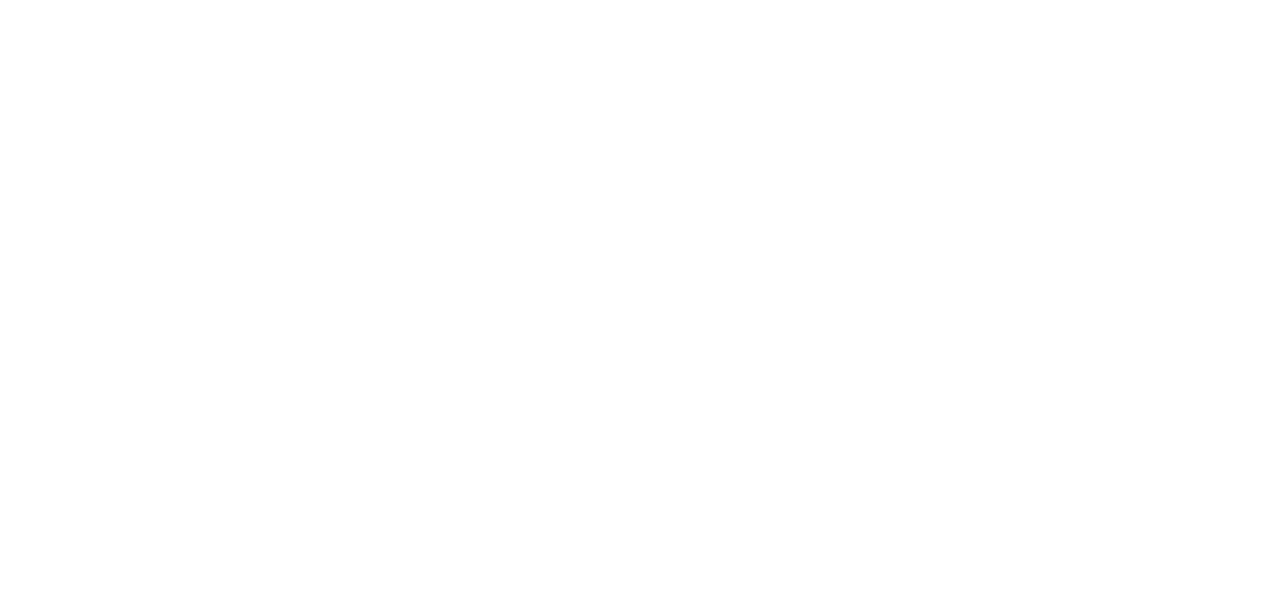
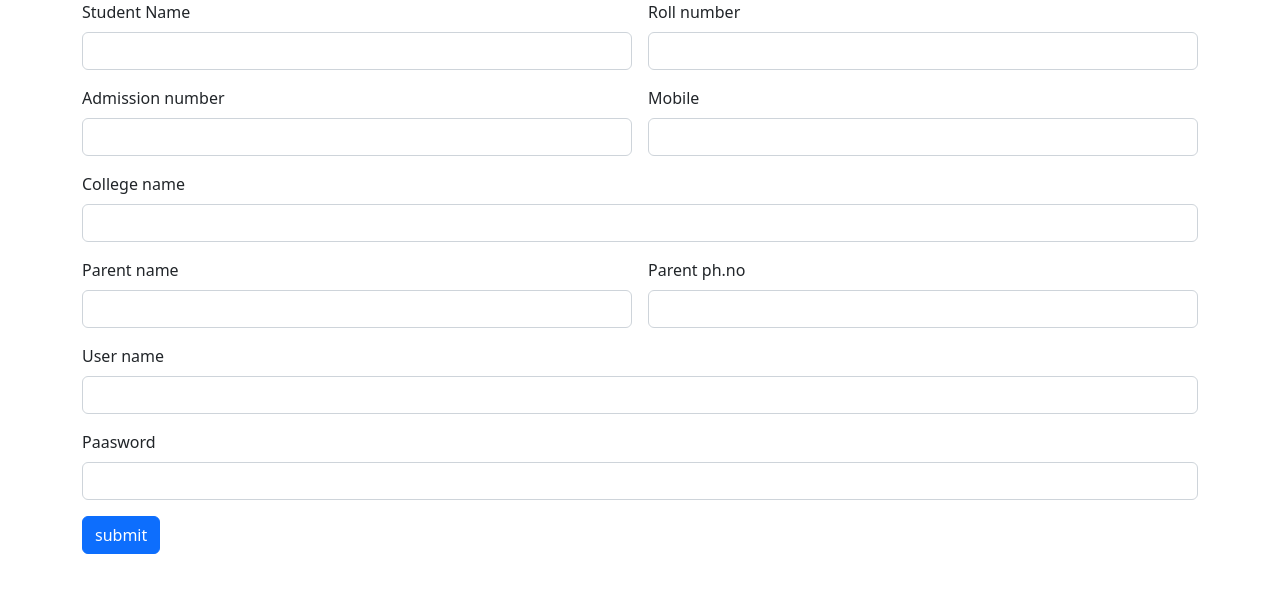
Before and after one commit to shanajasila/student-web-app, a plain HTML site: page index.html in a window 1280 px wide. Drawn offline with nearby package versions, Linux system fonts and the light colour scheme.

Commit message:
form created

```diff
--- a/index.html
+++ b/index.html
@@ -9,6 +9,64 @@
 <link href="https://cdn.jsdelivr.net/npm/bootstrap@5.2.3/dist/css/bootstrap.min.css" rel="stylesheet" integrity="sha384-rbsA2VBKQhggwzxH7pPCaAqO46MgnOM80zW1RWuH61DGLwZJEdK2Kadq2F9CUG65" crossorigin="anonymous">
 </head>
 <body>
+    <div class="container">
+        <div class="row ">
+            <div class="col col-12 col-sm-12 col-md-12 col-lg-12 col-xl-12 col-xxl-12">
+                <div class="row g-3">
+                    <div class="col col-12 col-sm-6 col-md-6 col-lg-6 col-xl-6 col-xxl-6">
+                        <label for="" class="form-label">Student Name</label>
+                        <input type="text" class="form-control">
+
+                    </div>
+                    <div class="col col-12 col-sm-6 col-md-6 col-lg-6 col-xl-6 col-xxl-6">
+                        <label for="" class="form-label">Roll number</label>
+                        <input type="text" class="form-control">
+
+                    </div>
+                    <div class="col col-12 col-sm-6 col-md-6 col-lg-6 col-xl-6 col-xxl-6">
+                        <label for="" class="form-label">Admission number</label>
+                        <input type="text" class="form-control">
+
+                    </div>
+                    <div class="col col-12 col-sm-6 col-md-6 col-lg-6 col-xl-6 col-xxl-6">
+                        <label for="" class="form-label">Mobile</label>
+                        <input type="text" class="form-control">
+
+                    </div>
+                    <div class="col col-12 col-sm-12 col-md-12 col-lg-12 col-xl-12col-xxl-12">
+                        <label for="" class="form-label">College name</label>
+                        <input type="text" class="form-control">
+
+                    </div>
+                    <div class="col col-12 col-sm-6 col-md-6 col-lg-6 col-xl-6 col-xxl-6">
+                        <label for="" class="form-label">Parent name</label>
+                        <input type="text" class="form-control">
+
+                    </div>
+                    <div class="col col-12 col-sm-6 col-md-6 col-lg-6 col-xl-6 col-xxl-6">
+                        <label for="" class="form-label">Parent ph.no</label>
+                         <input type="text" class="form-control">
+
+                        </div>
+                    <div class="col col-12 col-sm-12 col-md-12 col-lg-12 col-xl-12 col-xxl-12">
+                        <label for="" class="form-label">User name</label>
+                        <input type="text" class="form-control">
+
+                    </div>
+                    <div class="col col-12 col-sm-12 col-md-12 col-lg-12 col-xl-12 col-xxl-12">
+                        <label for="" class="form-label">Paasword</label>
+                        <input type="text" class="form-control">
+
+                    </div>
+                    <div class="col col-12 col-sm-12 col-md-12 col-lg-12 col-xl-12 col-xxl-12">
+
+                        <button class="btn btn-primary">submit</button>
+
+                    </div>
+                </div>
+            </div>
+        </div>
+    </div>
     <!-- JavaScript Bundle with Popper -->
 <script src="https://cdn.jsdelivr.net/npm/bootstrap@5.2.3/dist/js/bootstrap.bundle.min.js" integrity="sha384-kenU1KFdBIe4zVF0s0G1M5b4hcpxyD9F7jL+jjXkk+Q2h455rYXK/7HAuoJl+0I4" crossorigin="anonymous"></script>
 </body>
```
